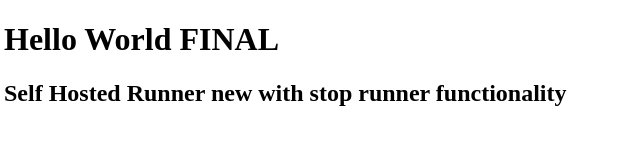
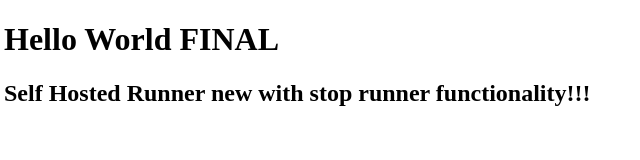
Before and after one commit to 7serg/test-gh, a plain HTML site: page index.html in a window 1280 px wide. Shown: the full height of the page, 4-644 px from the left. Drawn offline with Linux system fonts and the light colour scheme.

Commit message:
indexhtrml changed

```diff
--- a/index.html
+++ b/index.html
@@ -7,6 +7,6 @@
 </head>
 <body>
     <h1>Hello World FINAL</h1>
-    <h2>Self Hosted Runner new with stop runner functionality</h2>
+    <h2>Self Hosted Runner new with stop runner functionality!!!</h2>
 </body>
 </html>
```
